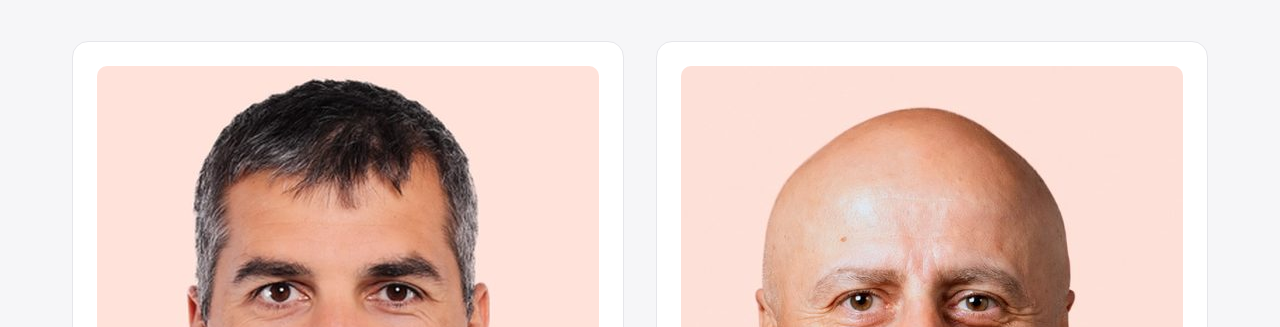
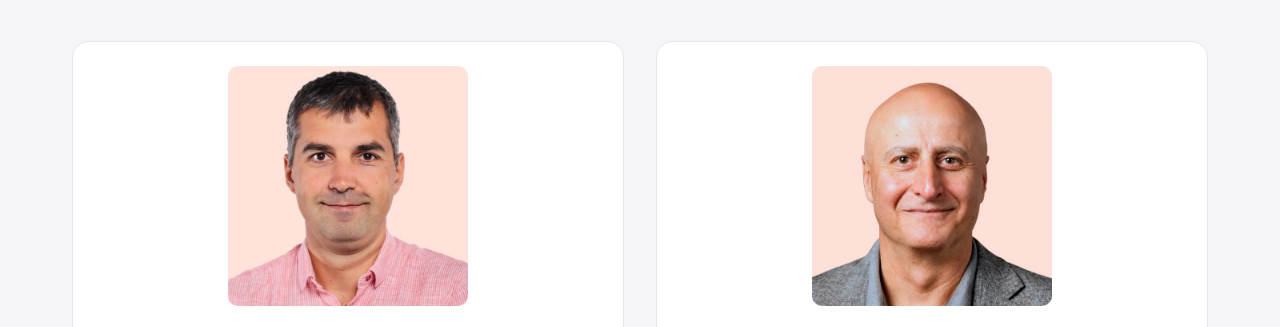
Before and after one commit to slavcho/unbottle-web, a plain HTML site: page about.html in a window 1280 px wide. Shown: the part 2429-2756 px from the top of the page. Drawn offline with Linux system fonts and the light colour scheme.

Commit message:
Make the founder photos smaller and centre them in the cards
Full-card-width photos pushed the names and key facts below the fold
and made the photos, not the experience, the main thing in each card.
Capping them at 15rem and centring them gives the text more weight
while keeping the faces clearly recognisable.

height: auto is needed because the img height attribute would
otherwise keep the photo 600px tall and squeeze it.

```diff
--- a/css/style.css
+++ b/css/style.css
@@ -688,7 +688,7 @@ h3 {
   border-radius: var(--radius);
   padding: 1.25rem 1.25rem 1.75rem;
 }
-.founder-photo { width: 100%; aspect-ratio: 1; object-fit: cover; border-radius: calc(var(--radius) - 6px); }
+.founder-photo { width: 100%; max-width: 15rem; height: auto; margin-inline: auto; aspect-ratio: 1; object-fit: cover; border-radius: calc(var(--radius) - 6px); }
 .founder-name { display: flex; align-items: center; gap: 0.75rem; margin-block: 1.5rem 1.25rem; }
 .founder-name h3 { margin: 0; font-size: 1.5rem; }
 .founder-link { display: inline-flex; color: var(--text-muted); }
```
